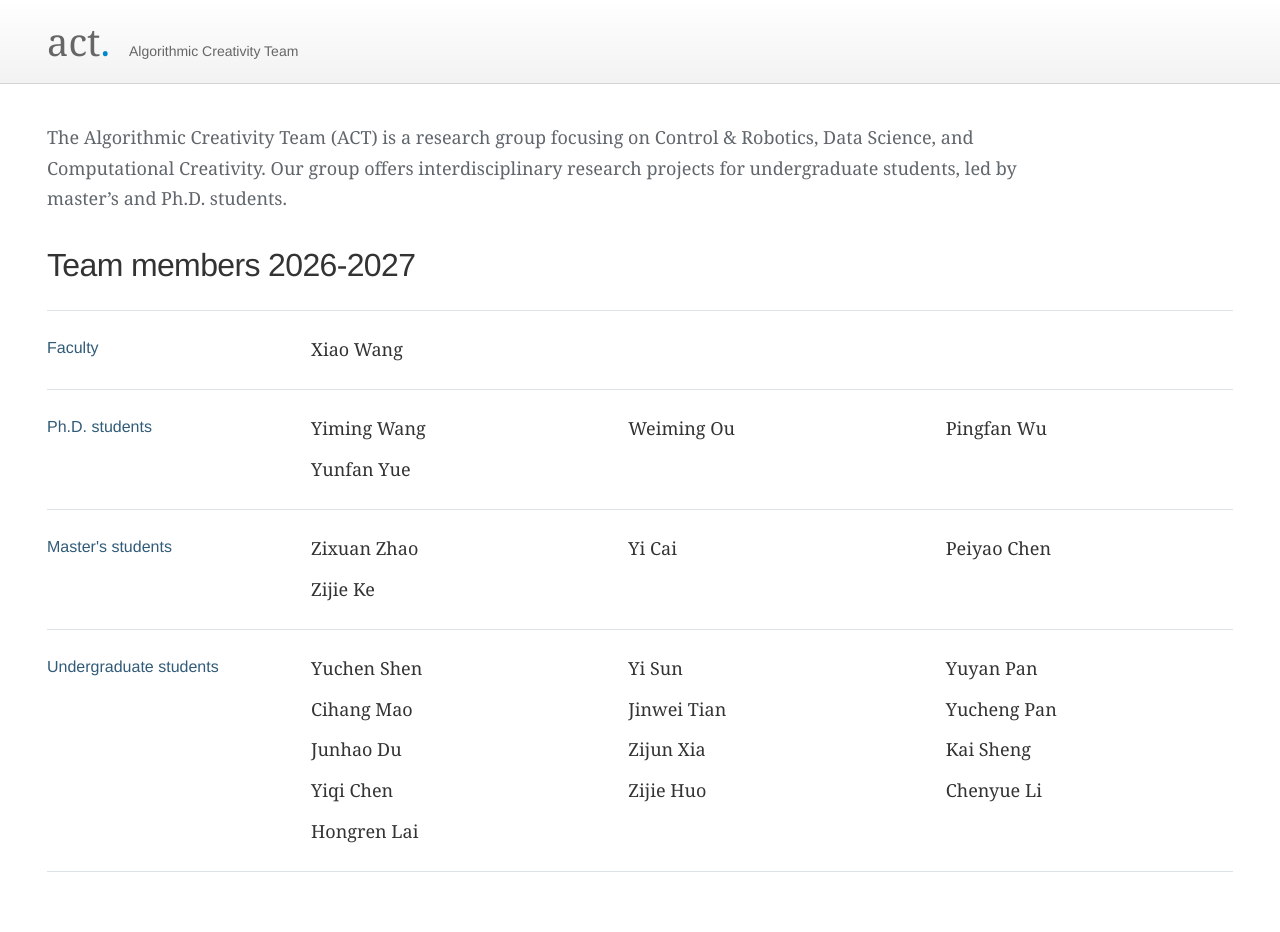
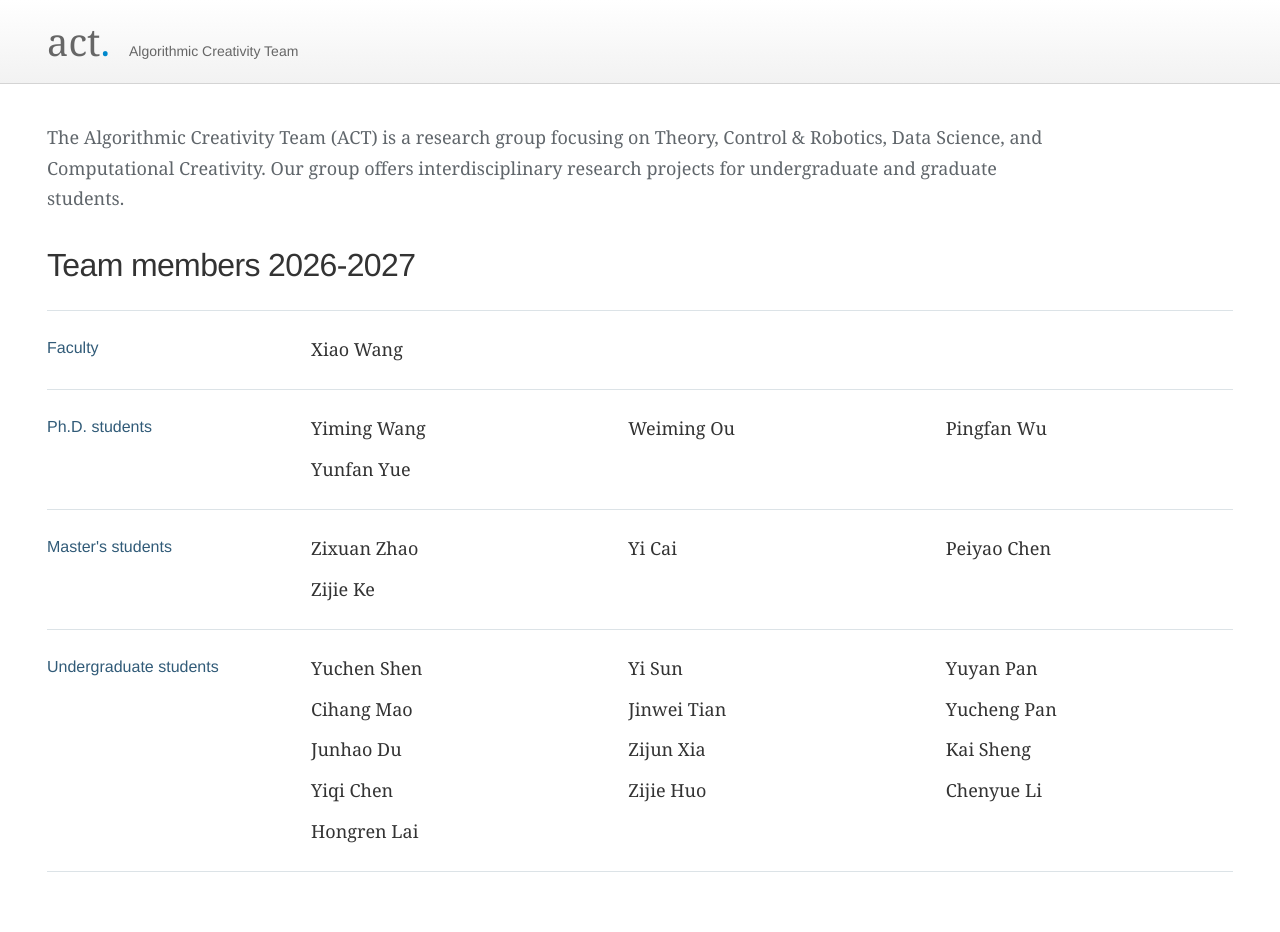
Before and after one commit to xiiaowang/xiiaowang.github.io, a Jekyll site: the page pages/ACT_Research_Scope_and_Team.html, which Jekyll copies as it is, in a window 1280 px wide. Built offline with Jekyll 4.4.1, drawn with Linux system fonts in a browser that asks for light colours.

Commit message:
Update ACT_Research_Scope_and_Team.html

```diff
--- a/pages/ACT_Research_Scope_and_Team.html
+++ b/pages/ACT_Research_Scope_and_Team.html
@@ -21,7 +21,7 @@
 <a class="skip" href="#main">Skip to team members</a>
 <header class="site-header"><div class="shell topbar"><div class="brand"><span class="wordmark">act<span>.</span></span><small>Algorithmic Creativity Team</small></div></div></header>
 <main id="main" class="shell">
-<p class="research-scope">The Algorithmic Creativity Team (ACT) is a research group focusing on Control & Robotics, Data Science, and Computational Creativity. Our group offers interdisciplinary research projects for undergraduate students, led by master’s and Ph.D. students.</p>
+<p class="research-scope">The Algorithmic Creativity Team (ACT) is a research group focusing on Theory, Control & Robotics, Data Science, and Computational Creativity. Our group offers interdisciplinary research projects for undergraduate and graduate students.</p>
 <h1>Team members 2026-2027</h1>
 <section class="people-group" aria-labelledby="faculty-title"><h2 id="faculty-title">Faculty</h2><ul class="name-list"><li><a class="faculty-name" href="https://xiiaowang.github.io/" target="_blank" rel="noopener noreferrer">Xiao Wang</a></li></ul></section>
 <section class="people-group" aria-labelledby="phd-title"><h2 id="phd-title">Ph.D. students</h2><ul class="name-list"><li>Yiming Wang</li><li>Weiming Ou</li><li>Pingfan Wu</li><li>Yunfan Yue</li></ul></section>
```
